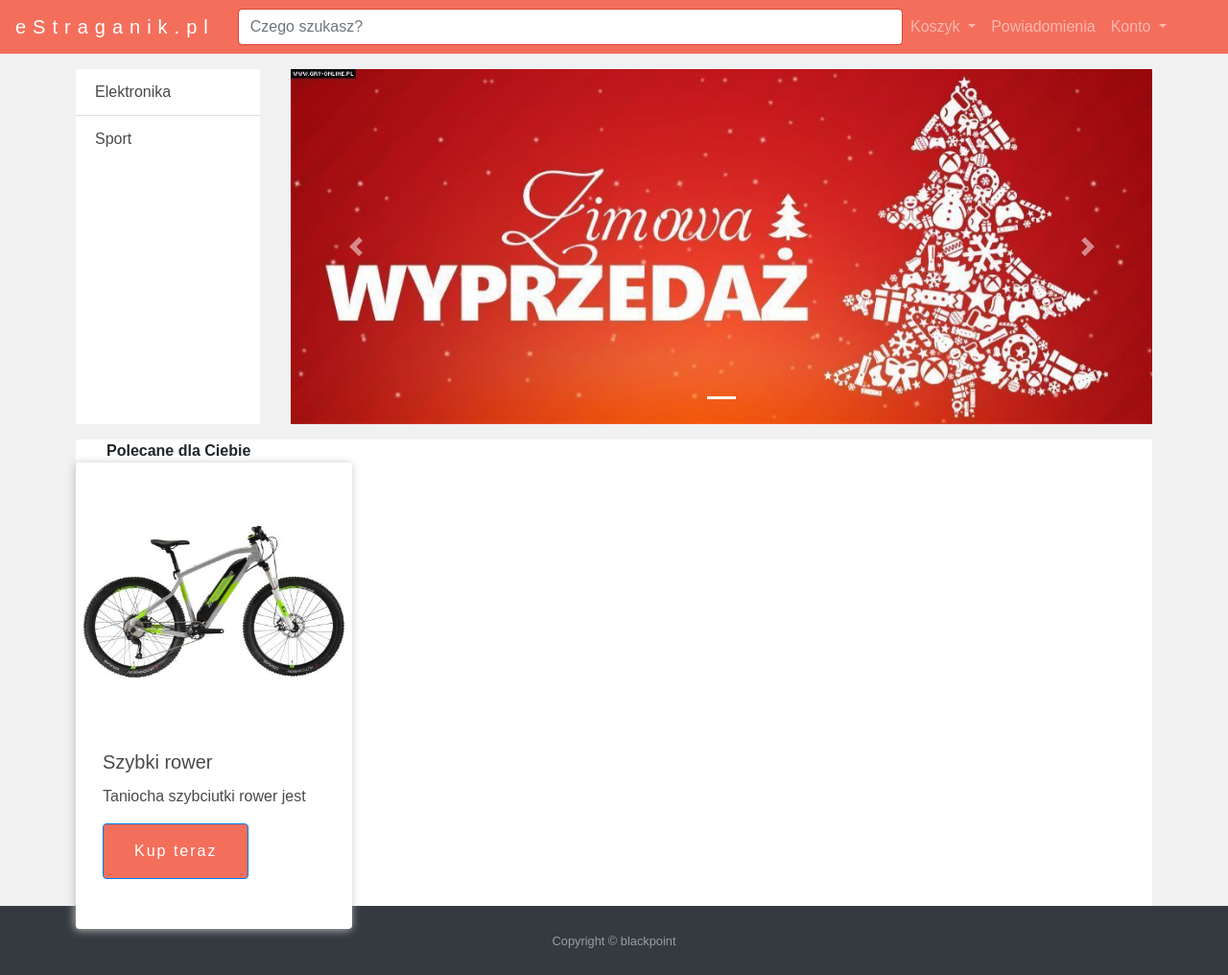
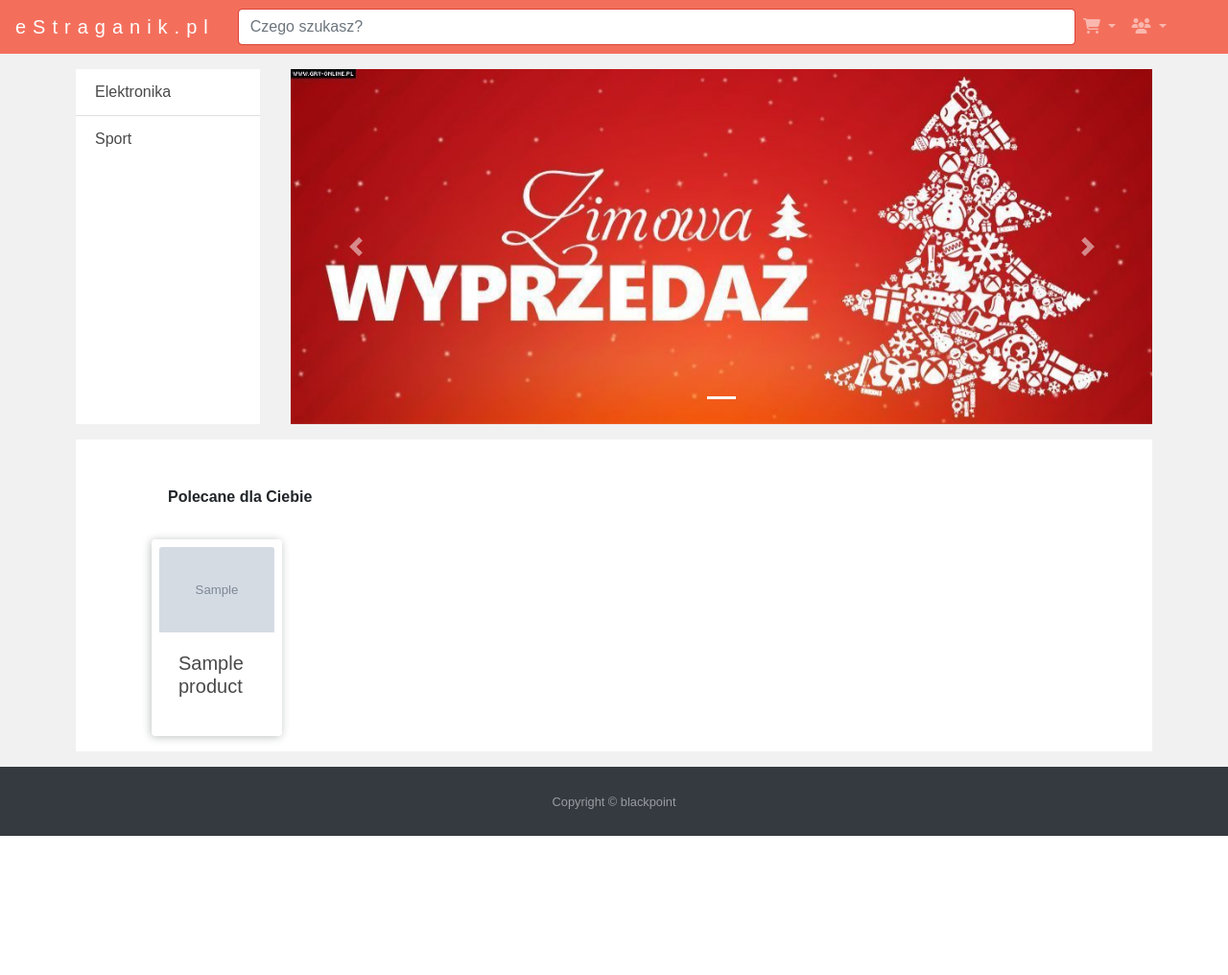
Before and after one commit to blackpointdev/estraganik, a PHP site: template Views/HomeController/home.php in a window 1280 px wide. Shown: the whole page at 96% size. After the commit the page ends 871 px from the top, so only its background shows below. Run offline with PHP 8.4, Linux system fonts and the light colour scheme; the template is opened without the code that fills it: most values are stand-ins (such as "Sample title", 1, 10 or a date in 2020); grey boxes marked "Sample" are stand-in pictures; some libraries are stand-ins or nearby versions.

Commit message:
Added buy option, minor fixes.

```diff
--- a/Public/css/style.css
+++ b/Public/css/style.css
@@ -29,6 +29,15 @@ body
 .customRow
 {
     margin-top: 1em;
+}
+
+.recommended {
+    background-color: white;
+    margin-right: 4em;
+    margin-left: 4em;
+    margin-top: 1em;
+    margin-bottom: 1em;
+    padding: 1em;
 }
 
 .customColumn
@@ -85,6 +94,15 @@ body
     .container-fluid {
         margin: 0;
         padding: 0;
+    }
+
+    .recommended {
+        background-color: white;
+        margin-right: 0;
+        margin-left: 0;
+        margin-top: 1em;
+        margin-bottom: 1em;
+        padding: 1em;
     }
 }
 
--- a/Views/Common/navbar.php
+++ b/Views/Common/navbar.php
@@ -14,7 +14,7 @@
             <li class="nav-item dropdown">
                 <a class="nav-link dropdown-toggle" href="#" id="navarBasket" role="button" data-toggle="dropdown"
                    aria-haspopup="true" aria-expanded="false">
-                    Koszyk
+                    <i class="fas fa-shopping-cart"></i>
                 </a>
                 <div class="dropdown-menu dropdown-menu-right" aria-labelledby="navarBasket">
                     <a class="dropdown-item" href="#">Rower 1</a>
@@ -22,9 +22,6 @@
                     <div class="dropdown-divider"></div>
                     <a class="dropdown-item" href="#">Kup teraz</a>
                 </div>
-            </li>
-            <li class="nav-item">
-                <a class="nav-link" href="#">Powiadomienia</a>
             </li>
             <li class="nav-item dropdown">
                 <a class="nav-link dropdown-toggle" href="#" id="navbarDropdown" role="button"
@@ -34,7 +31,7 @@
                             echo $_SESSION['email'];
                         }
                         else {
-                            echo("Konto");
+                            echo("<i class=\"fas fa-users\"></i>");
                         }
                     ?>
                 </a>
@@ -57,4 +54,6 @@
         </ul>
     </div>
 
+    <script src="https://kit.fontawesome.com/6939d4585e.js" crossorigin="anonymous"></script>
+
 </nav>
--- a/Views/HomeController/home.php
+++ b/Views/HomeController/home.php
@@ -46,18 +46,24 @@
                 </div>
             </div>
         </div>
-        <div class="row customRow">
-            <div class="col-sm customColumn">
-                <span id="recommendedLabel">Polecane dla Ciebie</span>
-                <div class="card" style="width: 18rem;">
-                    <img src="../../Public/iamges/rower.jpg" class="card-img-top" alt="...">
-                    <div class="card-body">
-                        <h5 class="card-title">Szybki rower</h5>
-                        <p class="card-text">Taniocha szybciutki rower jest</p>
-                        <a href="#" class="btn btn-primary">Kup teraz</a>
+
+        <div class="recommended">
+            <div class="row">
+                    <span id="recommendedLabel">Polecane dla Ciebie</span>
+            </div>
+            <div class="row">
+                    <?php foreach ($products as $product): ?>
+                    <div class="col-md-2">
+                        <a href="/product/<?= $product->getId() ?>">
+                            <div class="card">
+                                <img src="<?= $product->getThumbnailPicture() ?>" class="card-img-top" alt="...">
+                                <div class="card-body">
+                                    <h5 class="card-title"><?= $product->getTitle() ?></h5>
+                                </div>
+                            </div>
+                        </a>
                     </div>
-                </div>
-
+                    <?php endforeach; ?>
             </div>
         </div>
     </div>
--- a/Views/ProductController/product.php
+++ b/Views/ProductController/product.php
@@ -43,7 +43,9 @@
                         </div>
                         <div class="row btns-wrapper">
                             <button class="btn">DODAJ DO KOSZYKA</button>
-                            <button class="btn">KUP TERAZ</button>
+                            <a href="../buy/<?= $product->getId() ?>">
+                                <button class="btn">KUP TERAZ</button>
+                            </a>
                         </div>
                     </div>
                 </div>
--- a/src/Controllers/HomeController.php
+++ b/src/Controllers/HomeController.php
@@ -13,7 +13,8 @@ class HomeController extends Controller
         $dbConnection = (new DBConnection())->connect();
         $productRepository = new ProductRepository($dbConnection);
 
+        $products_array = $productRepository->getSponsoredProducts();
 
-        $this->render('home');
+        $this->render('home', ['products' => $products_array]);
     }
 }
--- a/src/Repositories/ProductRepository.php
+++ b/src/Repositories/ProductRepository.php
@@ -154,10 +154,8 @@ class ProductRepository
             INNER JOIN Categories c
                 on p.id_category = c.id
             WHERE
-                  id_category = :id_category
+                  p.sponsored = 1;
         ');
-
-        $stmt->bindParam(':id_category', $id_category);
         $stmt->execute();
 
         $products = $stmt->fetchAll(PDO::FETCH_ASSOC);
--- a/src/System/Router.php
+++ b/src/System/Router.php
@@ -39,6 +39,10 @@ class Router
             'create-offer' => [
                 'controller' => 'Src\Controllers\OfferController',
                 'action' => 'createOffer'
+            ],
+            'buy' => [
+                'controller' => 'Src\Controllers\BuyController',
+                'action' => 'buyProduct'
             ]
         ];
     }
```
Also changed, not shown: Views/BuyController/bought.php (added, +49 -0 lines), src/Controllers/BuyController.php (added, +56 -0 lines).
